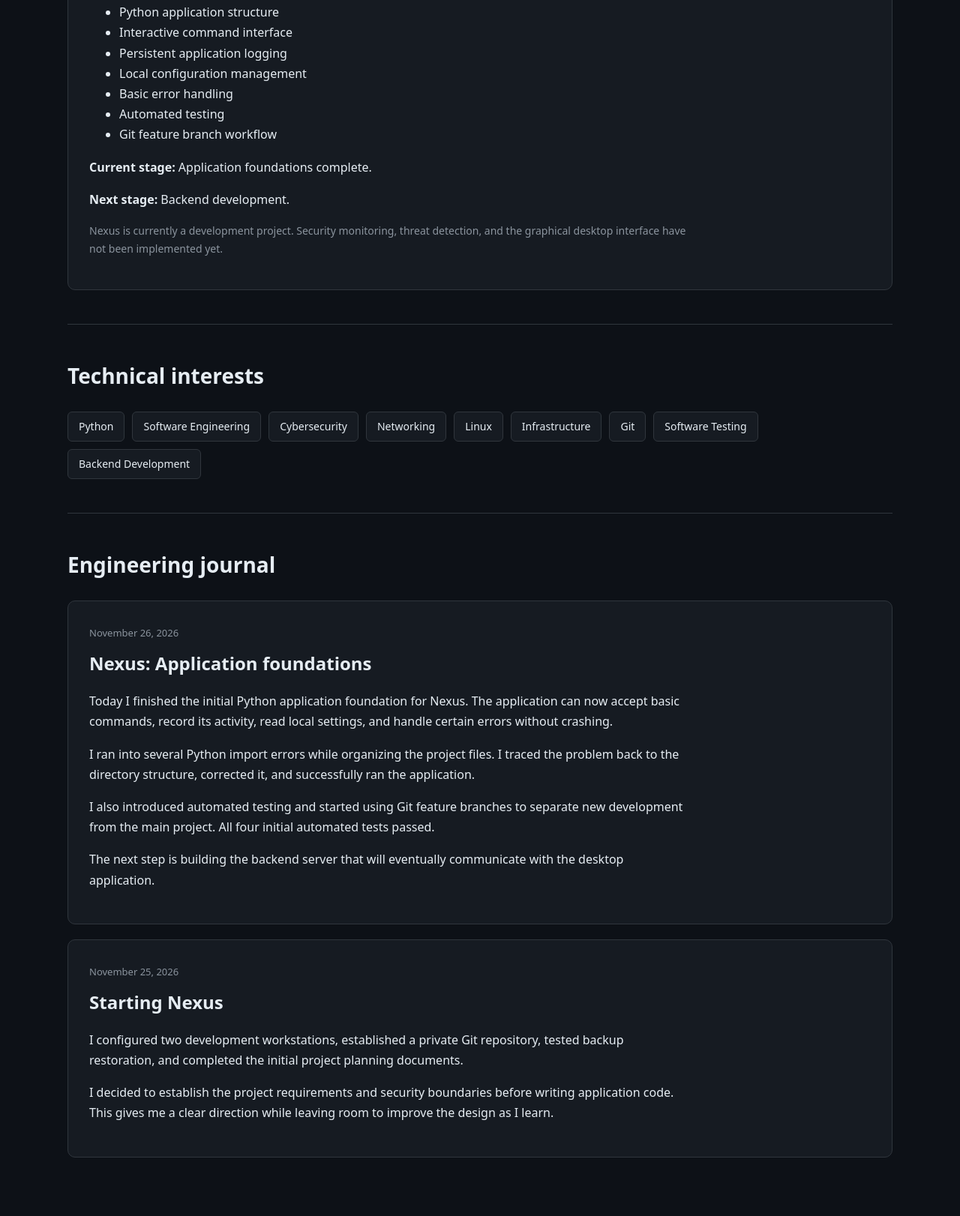
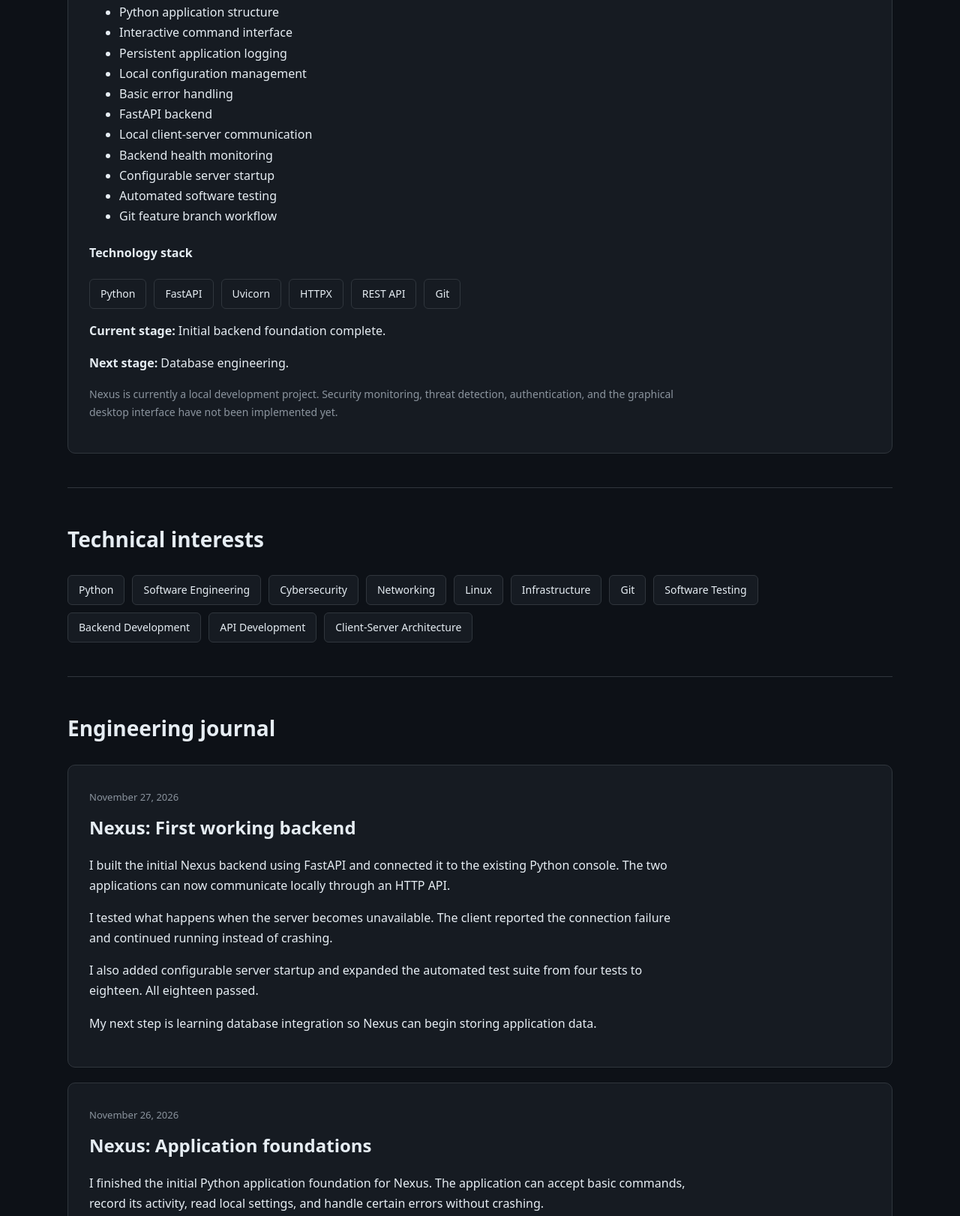
Before and after one commit to Midnight-6211/Midnight-6211.github.io, a plain HTML site: page index.html in a window 1280 px wide. Shown: the part 1581-3203 px from the top of the page at 75% size. Drawn offline with Linux system fonts and the light colour scheme.

Commit message:
Document Nexus backend development milestone

```diff
--- a/index.html
+++ b/index.html
@@ -3,7 +3,8 @@
 <html lang="en">
 <head>
     <meta charset="UTF-8">
-    <meta name="viewport" content="width=device-width, initial-scale=1.0">
+    <meta name="viewport"
+          content="width=device-width, initial-scale=1.0">
 
     <meta name="description"
           content="Independent software development and cybersecurity portfolio.">
@@ -87,13 +88,13 @@
                     </div>
 
                     <div>
-                        <strong>4</strong>
+                        <strong>18</strong>
                         <span>Passing automated tests</span>
                     </div>
 
                     <div>
-                        <strong>1</strong>
-                        <span>Development phase completed</span>
+                        <strong>2</strong>
+                        <span>Working API endpoints</span>
                     </div>
 
                     <div>
@@ -110,26 +111,41 @@
                     <li>Persistent application logging</li>
                     <li>Local configuration management</li>
                     <li>Basic error handling</li>
-                    <li>Automated testing</li>
+                    <li>FastAPI backend</li>
+                    <li>Local client-server communication</li>
+                    <li>Backend health monitoring</li>
+                    <li>Configurable server startup</li>
+                    <li>Automated software testing</li>
                     <li>Git feature branch workflow</li>
                 </ul>
+
+                <h4>Technology stack</h4>
+
+                <div class="tags">
+                    <span>Python</span>
+                    <span>FastAPI</span>
+                    <span>Uvicorn</span>
+                    <span>HTTPX</span>
+                    <span>REST API</span>
+                    <span>Git</span>
+                </div>
 
                 <div class="project-stage">
                     <p>
                         <strong>Current stage:</strong>
-                        Application foundations complete.
+                        Initial backend foundation complete.
                     </p>
 
                     <p>
                         <strong>Next stage:</strong>
-                        Backend development.
+                        Database engineering.
                     </p>
                 </div>
 
                 <p class="muted">
-                    Nexus is currently a development project.
-                    Security monitoring, threat detection, and
-                    the graphical desktop interface have not
+                    Nexus is currently a local development project.
+                    Security monitoring, threat detection, authentication,
+                    and the graphical desktop interface have not
                     been implemented yet.
                 </p>
             </article>
@@ -148,11 +164,45 @@
                 <span>Git</span>
                 <span>Software Testing</span>
                 <span>Backend Development</span>
+                <span>API Development</span>
+                <span>Client-Server Architecture</span>
             </div>
         </section>
 
         <section id="journal">
             <h2>Engineering journal</h2>
+
+            <article class="journal-entry">
+                <time datetime="2026-11-27">
+                    November 27, 2026
+                </time>
+
+                <h3>Nexus: First working backend</h3>
+
+                <p>
+                    I built the initial Nexus backend using FastAPI
+                    and connected it to the existing Python console.
+                    The two applications can now communicate locally
+                    through an HTTP API.
+                </p>
+
+                <p>
+                    I tested what happens when the server becomes
+                    unavailable. The client reported the connection
+                    failure and continued running instead of crashing.
+                </p>
+
+                <p>
+                    I also added configurable server startup and
+                    expanded the automated test suite from four
+                    tests to eighteen. All eighteen passed.
+                </p>
+
+                <p>
+                    My next step is learning database integration
+                    so Nexus can begin storing application data.
+                </p>
+            </article>
 
             <article class="journal-entry">
                 <time datetime="2026-11-26">
@@ -162,8 +212,8 @@
                 <h3>Nexus: Application foundations</h3>
 
                 <p>
-                    Today I finished the initial Python application
-                    foundation for Nexus. The application can now
+                    I finished the initial Python application
+                    foundation for Nexus. The application can
                     accept basic commands, record its activity,
                     read local settings, and handle certain errors
                     without crashing.
@@ -181,12 +231,6 @@
                     using Git feature branches to separate new
                     development from the main project.
                     All four initial automated tests passed.
-                </p>
-
-                <p>
-                    The next step is building the backend server
-                    that will eventually communicate with the
-                    desktop application.
                 </p>
             </article>
 
```
